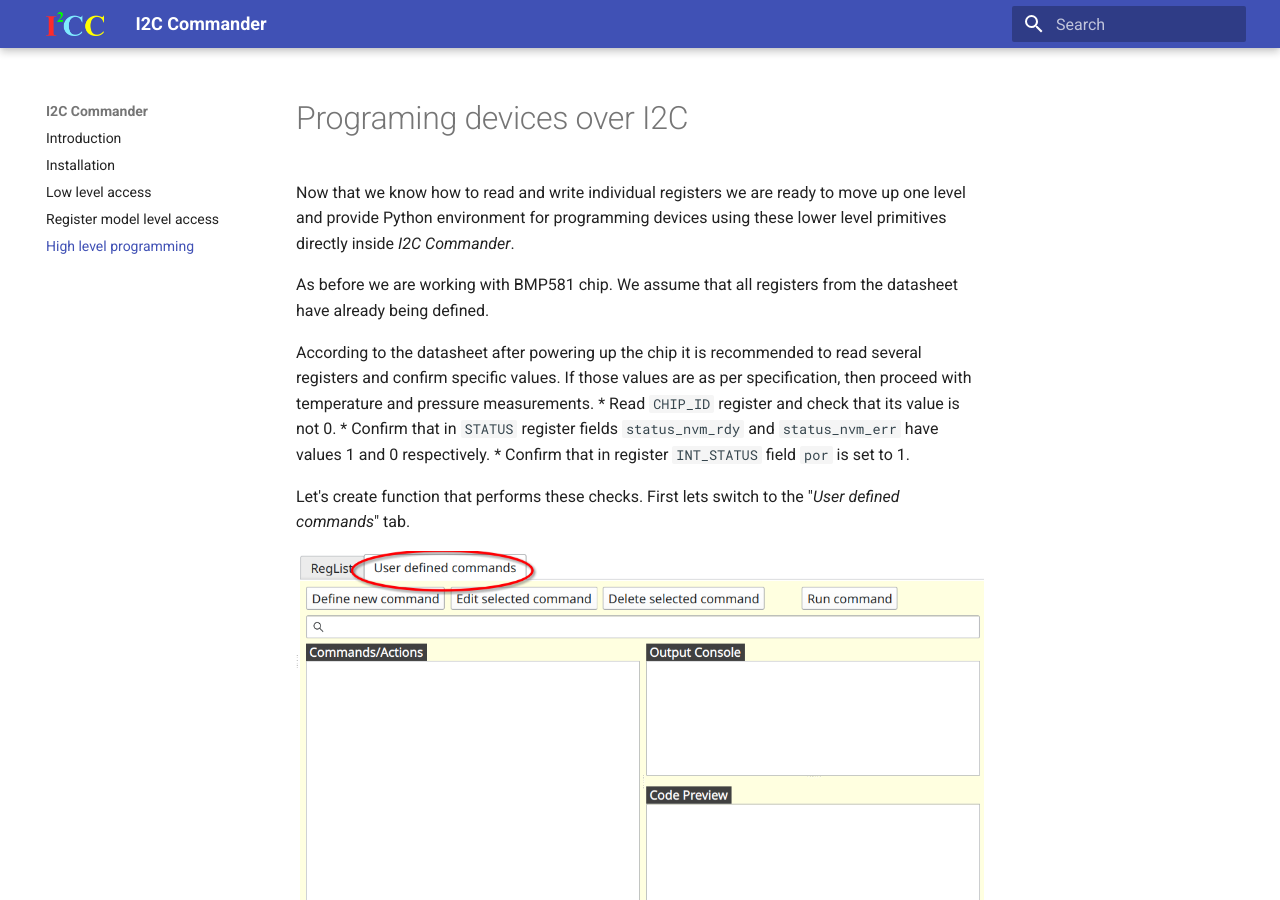
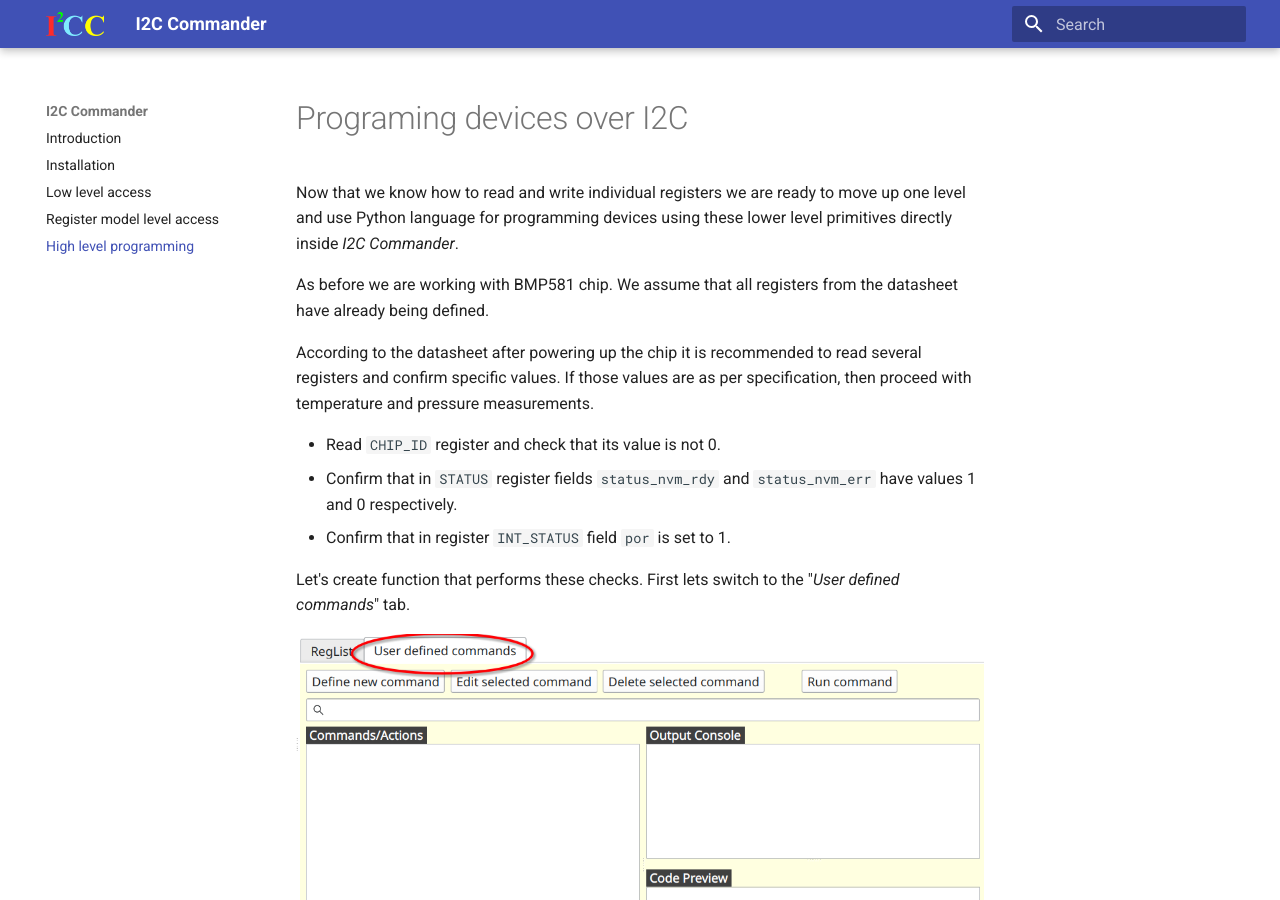
Before and after one commit to priimak/i2cc, an MkDocs documentation site: the page built from docs/high_level_i2c.md, in a window 1280 px wide and 900 px high. Built offline with MkDocs 1.6.1 and Material for MkDocs 9.7.7, drawn with Linux system fonts in a browser that asks for light colours.

Commit message:
More docs

```diff
--- a/docs/high_level_i2c.md
+++ b/docs/high_level_i2c.md
@@ -1,12 +1,13 @@
 # Programing devices over I2C
 
-Now that we know how to read and write individual registers we are ready to move up one level and provide Python
-environment for programming devices using these lower level primitives directly inside _I2C Commander_.
+Now that we know how to read and write individual registers we are ready to move up one level and use Python
+language for programming devices using these lower level primitives directly inside _I2C Commander_.
 
 As before we are working with BMP581 chip. We assume that all registers from the datasheet have already being defined.
 
 According to the datasheet after powering up the chip it is recommended to read several registers and confirm specific
 values. If those values are as per specification, then proceed with temperature and pressure measurements.
+
 * Read `CHIP_ID` register and check that its value is not 0.
 * Confirm that in `STATUS` register fields `status_nvm_rdy` and `status_nvm_err` have values 1 and 0 respectively.
 * Confirm that in register `INT_STATUS` field `por` is set to 1.
```
